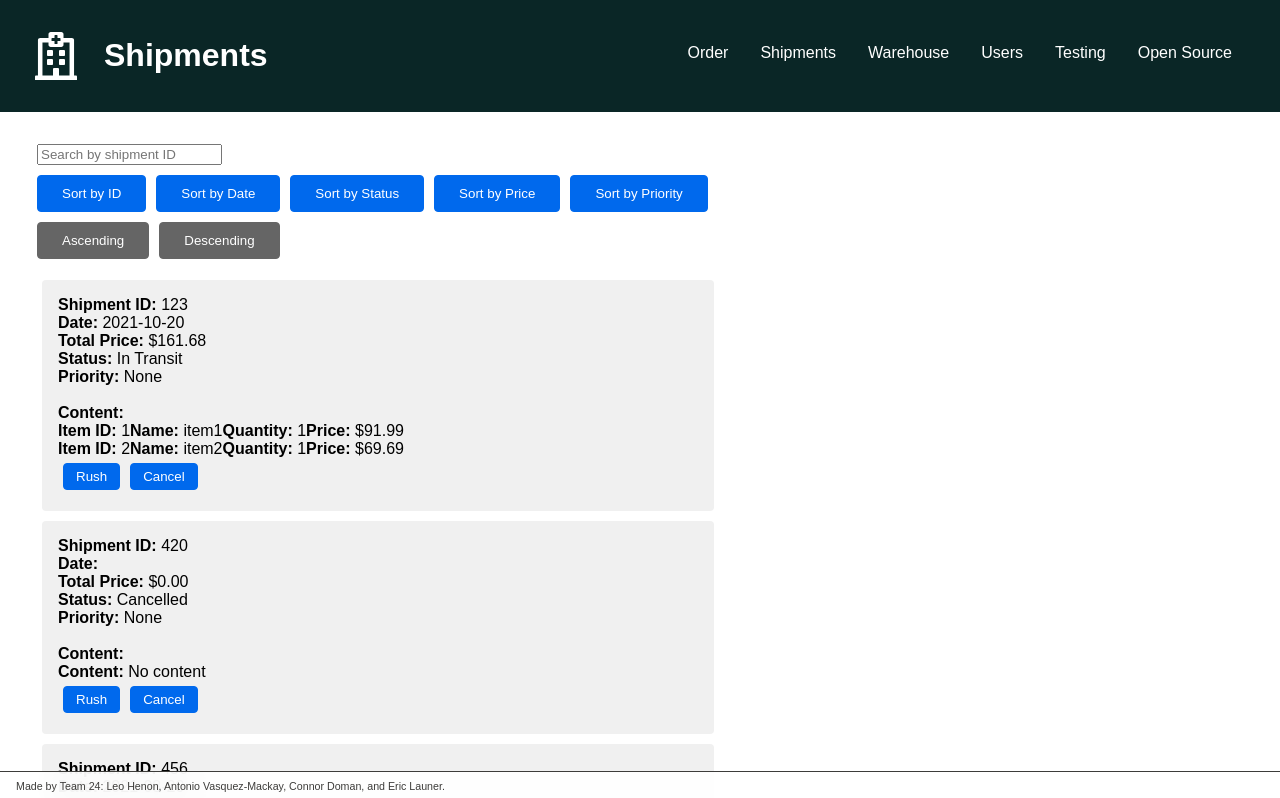
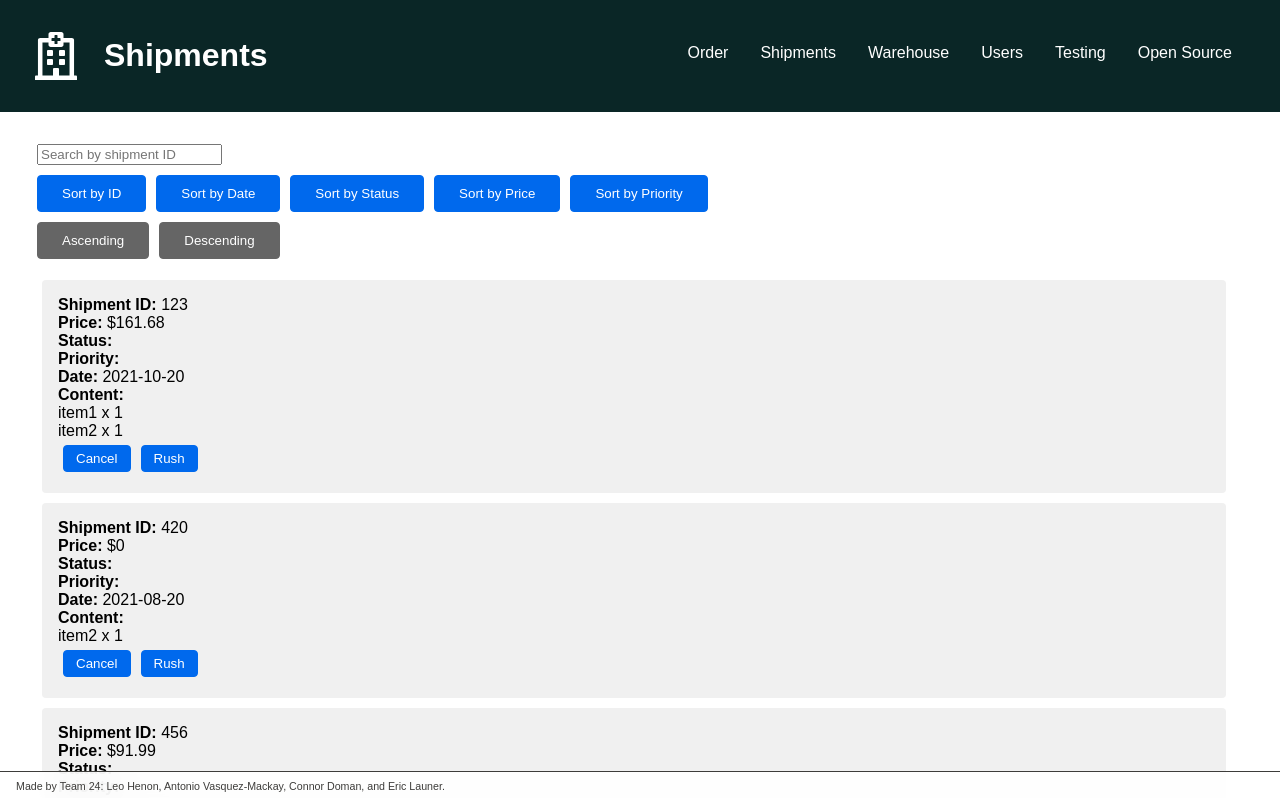
Before and after one commit to cosc310team24/project, a Next.js app: page /shipments in a window 1280 px wide. Shown: the top 798 px of the page. Built offline with nearby package versions, Linux system fonts and the light colour scheme.

Commit message:
working rush and cancel buttons

```diff
--- a/components/ShipmentPanel.jsx
+++ b/components/ShipmentPanel.jsx
@@ -55,64 +55,150 @@ export class Shipment {
     setStatus(status) {
         this.status = status;
     }
+    setPriority(priority) {
+        this.priority = priority;
+    }
 }
 
+// shipments is an array of Shipment objects
+//content is an array of objects with the following properties: item_id, name, quantity, price
+//shipmentList displays the shipment_id, price, (int) status, (int )priority, date, and content of each shipment
+//each shipment has two buttons to change the status and priority of the shipment respectively
+//status is an int that can be 0, 1, 2, or 3, use get statusString to get the string representation of the status
+//priority is an int that can be 0 or 1, use get priorityString to get the string representation of the priority
+
 export const ShipmentList = ({ item }) => {
-    const it = new Shipment(item.shipment_id, item.price, item.status, item.priority, item.date, item.content);
+    const [status, setStatus] = useState(item.status);
+    const [priority, setPriority] = useState(item.priority);
+    const [statusString, setStatusString] = useState(item.statusString);
+    const [priorityString, setPriorityString] = useState(item.priorityString);
+    const [content, setContent] = useState(item.content);
+    const [price, setPrice] = useState(item.price);
+    const [priceString, setPriceString] = useState(item.priceString);
+    const [date, setDate] = useState(item.date);
+    const [shipment_id, setShipment_id] = useState(item.shipment_id);
+
+    //update status to cancelled
+    const handleCancel = () => {
+        setStatus(3);
+        setStatusString("Cancelled");
+    };
+
+    //update priority to rush
+    const handleRush = () => {
+        setPriority(1);
+        setPriorityString("Rush");
+    };
+
+    // initial status and priority not appearing in the shipment list
+    useEffect(() => {
+        setStatus(item.status);
+        setPriority(item.priority);
+        setStatusString(item.statusString);
+        setPriorityString(item.priorityString);
+        setContent(item.content);
+        setPrice(item.price);
+        setPriceString(item.priceString);
+        setDate(item.date);
+        setShipment_id(item.shipment_id);
+    }, [item]);
+
+
     return (
-        <li className={styles.shipment}>
+        <li>
+            <div className={styles.shipment}>
                 <span>
-                <b>Shipment ID:</b> {it.shipment_id}
+                    <b>Shipment ID:</b> {shipment_id}
                 </span>
                 <span>
-                <b>Date: </b> { it.date }
+                    <b>Price:</b> ${price}
                 </span>
                 <span>
-                <b>Total Price:</b> {it.priceString}
+                    <b>Status:</b> {statusString}
                 </span>
                 <span>
-                <b>Status:</b> {it.statusString}
-            </span>
-            <span style={{ color: it.priority === 1 ? "orange" : "black" }}>
-                <b>Priority:</b> {it.priorityString}
+                    <b>Priority:</b> {priorityString}
                 </span>
                 <span>
-                <b> <br></br> Content: </b>
+                    <b>Date:</b> {date}
                 </span>
                 <span>
-                {/* // create new div for each item in content
-                // check if content is undefined */}
-                {item.content === undefined ? (
-                    <div>
-                        <b>Content:</b> No content
+                    <b>Content:</b>
+                </span>
+                <div className={styles.content}>
+                    {content.map((item) => (
+                        <div key={item.item_id}>
+                            {item.name} x {item.quantity}
                         </div>
-                ) : (
-                    // check if content is empty
-                    item.content.length === 0 ? (
-                        <div>
-                            <b>Content:</b> No content
+                    ))}
                 </div>
-                    ) : (
-                        // content is not empty
-                        // create string to return item_id, name, quantity, and price
-                        item.content.map((item) => (
-                            <div>
-                                <b>Item ID:</b> {item.item_id}
-                                <b>Name:</b> {item.name}
-                                <b>Quantity:</b> {item.quantity}
-                                <b>Price:</b> {Shipment.priceFormatter.format(item.price)}
+                <div className={styles.buttons}>
+
+                    <button onClick={handleCancel}>Cancel</button>
+                    <button onClick={handleRush}>Rush</button>
                 </div>
-                        ))
-                    )
-                )}
-            </span>
-            <span>
-                <button onClick={() => it.setStatus(1)}>Rush</button>
-                <button onClick={() => it.setStatus(3)}>Cancel</button>
-            </span>
+
+            </div>
         </li>
     );
 };
+
+
+//     const it = new Shipment(item.shipment_id, item.price, item.status, item.priority, item.date, item.content);
+//     return (
+//         <li className={styles.shipment}>
+// <span>
+//     <b>Shipment ID:</b> {it.shipment_id}
+// </span>
+//             <span>
+//                 <b>Date: </b> { it.date }
+//             </span>
+//             <span>
+//                 <b>Total Price:</b> {it.priceString}
+//             </span>
+//             <span>
+//                 <b>Status:</b> {it.statusString}
+//             </span>
+//             <span style={{ color: it.priority === 1 ? "orange" : "black" }}>
+//                 <b>Priority:</b> {it.priorityString}
+//             </span>
+//             <span>
+//                 <b> <br></br> Content: </b>
+//             </span>
+//             <span>
+//                 {/* // create new div for each item in content
+//                 // check if content is undefined */}
+//                 {item.content === undefined ? (
+//                     <div>
+//                         <b>Content:</b> No content
+//                     </div>
+//                 ) : (
+//                     // check if content is empty
+//                     item.content.length === 0 ? (
+//                         <div>
+//                             <b>Content:</b> No content
+//                         </div>
+//                     ) : (
+//                         // content is not empty
+//                         // create string to return item_id, name, quantity, and price
+//                         item.content.map((item) => (
+//                             <div>
+//                                 <b>Item ID:</b> {item.item_id}
+//                                 <b>Name:</b> {item.name}
+//                                 <b>Quantity:</b> {item.quantity}
+//                                 <b>Price:</b> {Shipment.priceFormatter.format(item.price)}
+//                             </div>
+//                         ))
+//                     )
+//                 )}
+//             </span>
+//             <span>
+//                 <button onClick={() => it.setPriority(1)}>Rush</button>
+//                 <button onClick={() => it.setStatus(3)}>Cancel</button>
+//             </span>
+//         </li>
+//     );
+// };
 
 const ShipmentPanel = ({ testShipments }) => {
     const [filteredShipments, setFilteredShipments] = useState([]);
--- a/styles/ShipmentPanel.module.css
+++ b/styles/ShipmentPanel.module.css
@@ -1,14 +1,3 @@
-.orderList {
-    display: block;
-    flex-direction: row;
-    flex-wrap: wrap;
-    justify-content: space-around;
-    margin: 1rem;
-    padding: 1rem;
-    width: 100%;
-    overflow: hidden;
-    margin-bottom: 2rem;
-}
 .searchBar {
     align-items: left;
     display: flex;
@@ -51,21 +40,25 @@
 }
 
 .container {
+    max-width: 100%;
     display: flex;
     flex-direction: column;
     width: 100%;
     height: 100%;
-    margin-top: 2rem;
-    margin-left: 2rem;
+    margin: 2rem;
+    margin: 2rem;
 }
 .shipment {
+    overflow: hidden;
+    max-width: 90%;
     transition: box-shadow .3s;
     display: flex;
     flex-direction: column;
-    width: 50%;
+    width: 100%;
     height: auto;
     text-align: left;
     margin: 10px;
+    padding: 10px;
     border-radius:4px;
     background: #f0f0f0;
     float: inline;
--- a/utils/test_shipments.js
+++ b/utils/test_shipments.js
@@ -40,10 +40,10 @@ export const TEST_ITEMS = [
     },
     {
         shipment_id: 999,
-        contents: "Item 2, Item 3",
         price: 10.99,
         status: 0,
         priority: 2,
+        date: "2021-08-20",
         content: [
             {
                 item_id: 2,
@@ -57,10 +57,17 @@ export const TEST_ITEMS = [
     ,
     {
         shipment_id: 420,
-        contents: "Item 2, Item 3",
         price: 0,
         status: 3,
-        priority: 2
-
+        priority: 2,
+        date: "2021-08-20",
+        content: [
+            {
+                item_id: 2,
+                name: "item2",
+                quantity: 1,
+                price: 10.99,
+            }
+        ]
     }
 ];
```
Lines whose indentation alone changed are shown as unchanged.
